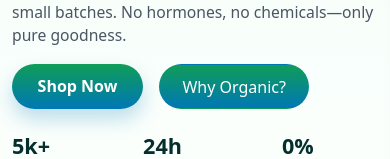
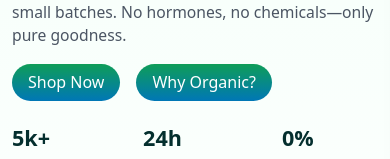
Before and after one commit to sumitsaini55/Organic-dairy-store-saini, a React (Vite) app in the folder frontend/: page / in a window 390 px wide. Shown: the part 253-412 px from the top of the page. Built offline with nearby package versions, Linux system fonts and the light colour scheme; no server answers.

Commit message:
make more perfect for mobile view

```diff
--- a/frontend/src/styles.css
+++ b/frontend/src/styles.css
@@ -80,40 +80,35 @@ body {
   color: #fff;
   padding: 0.6rem 1.6rem;
   border-radius: 999px;
-  font-weight: 600;
-  box-shadow: 0 10px 20px rgba(0, 119, 182, 0.25);
-  transition:
-    transform 0.2s ease,
-    box-shadow 0.2s ease,
-    opacity 0.2s ease;
+  font-weight: 500;
+  border-radius: 999px;
+  border: none;
+  padding: 0.4rem 1rem;
+
 }
 
-.btn-hero-primary:hover {
+/* .btn-hero-primary:hover {
   transform: translateY(-1px);
   box-shadow: 0 14px 30px rgba(0, 119, 182, 0.35);
   opacity: 0.95;
   color: #fff;
   background: #0e5e1f;
-}
+} */
 
 .btn-hero-outline {
-  background: linear-gradient(180deg, var(--green), var(--blue));
-
+ background: linear-gradient(180deg, var(--green), var(--blue));
+  color: #fff;
   border-radius: 999px;
-  /* border: 1px solid #cbd5e1; */
-  padding: 0.6rem 1.4rem;
+  border: none;
+  padding: 0.4rem 1rem;
   font-weight: 500;
-  color: white;
-  transition:
-    background 0.2s ease,
-    transform 0.2s ease;
 
 }
 
-.btn-hero-outline:hover {
+/* .btn-hero-outline:hover {
   background: #0e5e1f;
   transform: translateY(-1px);
-}
+} */
 
 .btn-cart {
   background: linear-gradient(180deg, var(--green), var(--blue));
```
